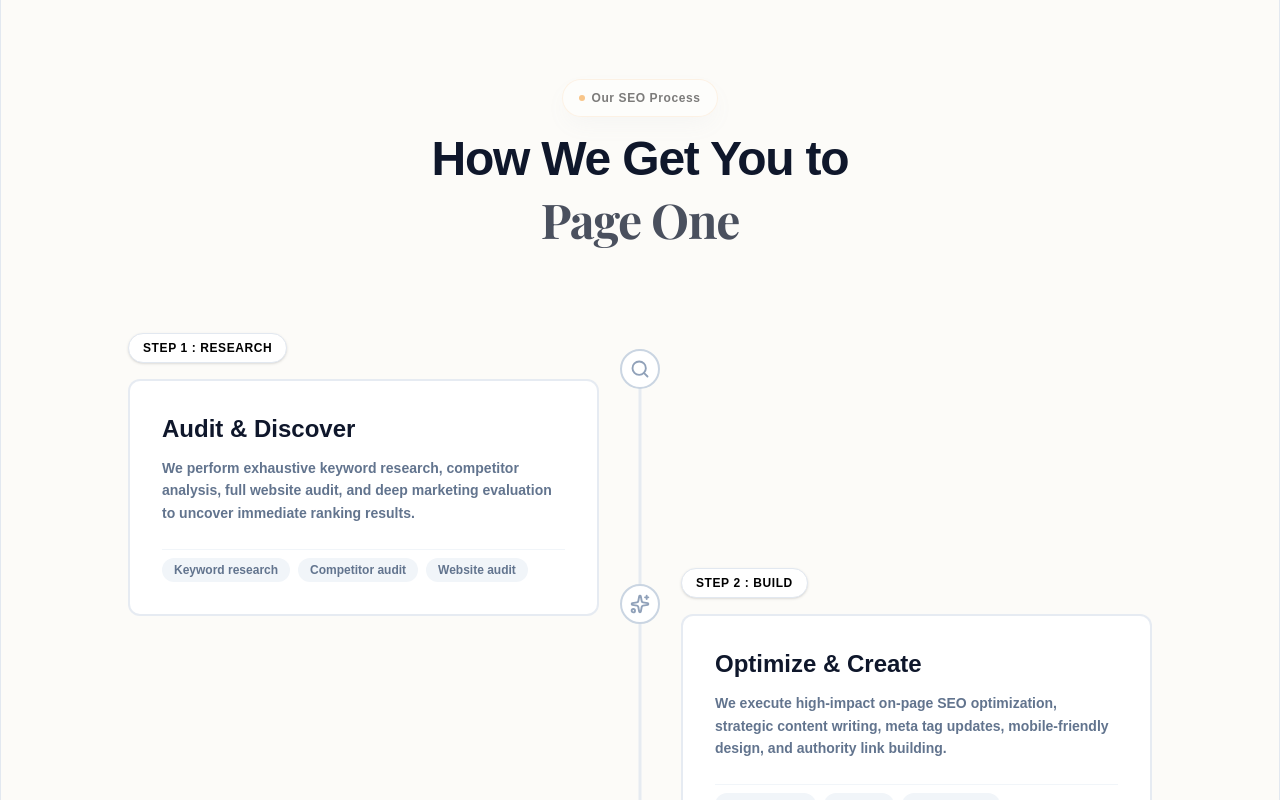
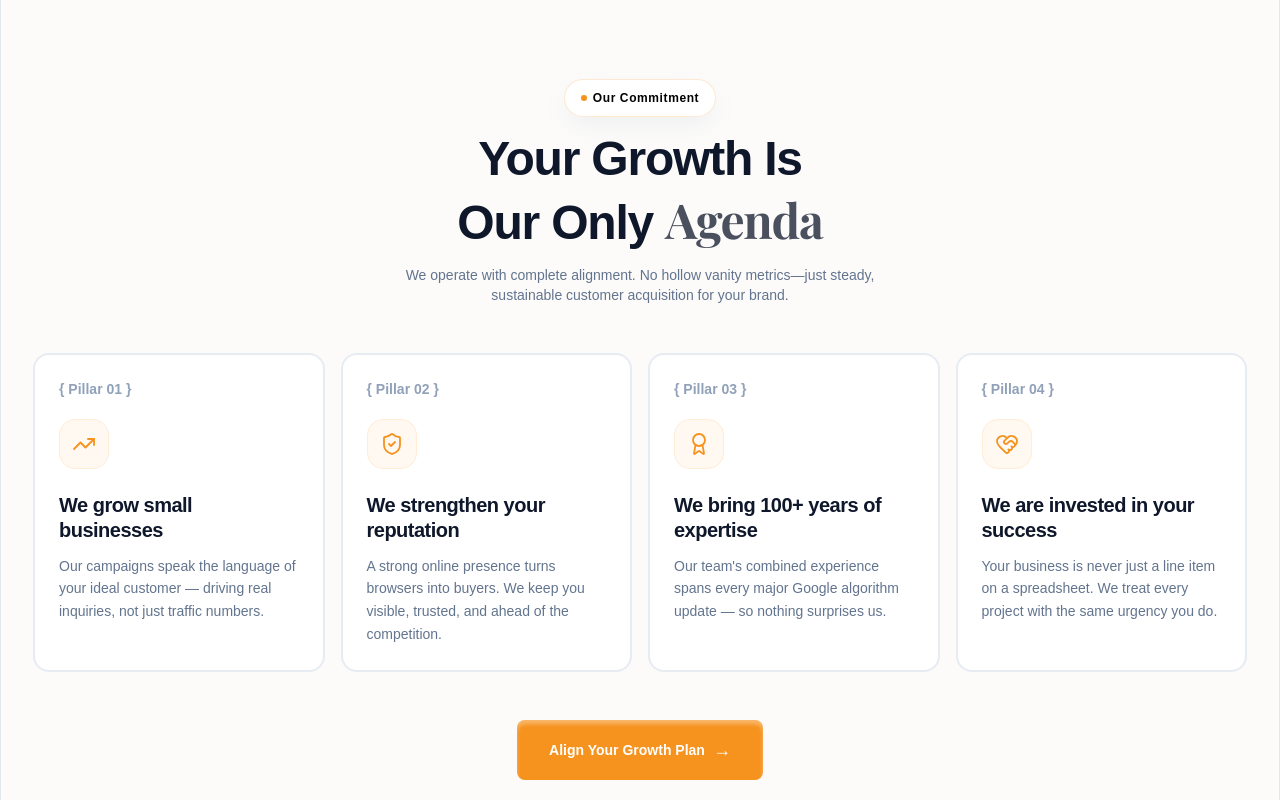
Before and after one commit to codeovik/SEOcompanyOC, a React (Vite) app: page / in a window 1280 px wide. Shown: the part 6980-7780 px from the top of the page. Built offline with nearby package versions, Linux system fonts and the light colour scheme; a web font is replaced by a local one.

Commit message:
feat: add GrowthAgenda component
Integrate the "Your Growth Is Our Only Agenda" section to the main layout to highlight core service values and expertise.

```diff
--- a/src/App.tsx
+++ b/src/App.tsx
@@ -13,6 +13,7 @@ import WhyUs from "./components/WhyUs";
 import Stats from "./components/Stats";
 import Process from "./components/Process";
 import Founder from "./components/Founder";
+import GrowthAgenda from "./components/GrowthAgenda";
 import CtaSection from "./components/CtaSection";
 import TeamExpertise from "./components/TeamExpertise";
 import Testimonials from "./components/Testimonials";
@@ -60,6 +61,9 @@ export default function App() {
         {/* Founder Bio Executive Section */}
         <Founder onBioClick={() => setIsCallModalOpen(true)} />
 
+        {/* Your Growth Is Our Only Agenda Section */}
+        <GrowthAgenda onCtaClick={() => setIsCallModalOpen(true)} />
+
         {/* Process Roadmap Scroll Timeline Section */}
         <Process onCtaClick={() => setIsCallModalOpen(true)} />
 
--- /dev/null
+++ b/src/components/GrowthAgenda.tsx
@@ -0,0 +1,105 @@
+import React from "react";
+import { TrendingUp, ShieldCheck, Award, HeartHandshake } from "lucide-react";
+
+interface GrowthAgendaProps {
+  onCtaClick?: () => void;
+}
+
+export default function GrowthAgenda({ onCtaClick }: GrowthAgendaProps) {
+  const pillars = [
+    {
+      id: "01",
+      icon: TrendingUp,
+      title: "We grow small businesses",
+      description: "Our campaigns speak the language of your ideal customer — driving real inquiries, not just traffic numbers.",
+    },
+    {
+      id: "02",
+      icon: ShieldCheck,
+      title: "We strengthen your reputation",
+      description: "A strong online presence turns browsers into buyers. We keep you visible, trusted, and ahead of the competition.",
+    },
+    {
+      id: "03",
+      icon: Award,
+      title: "We bring 100+ years of expertise",
+      description: "Our team's combined experience spans every major Google algorithm update — so nothing surprises us.",
+    },
+    {
+      id: "04",
+      icon: HeartHandshake,
+      title: "We are invested in your success",
+      description: "Your business is never just a line item on a spreadsheet. We treat every project with the same urgency you do.",
+    },
+  ];
+
+  return (
+    <div className="w-full bg-[#fcfbfa] border-b border-slate-200">
+      {/* Maximum width container identical to other sections, with exactly matching side borders */}
+      <div className="max-w-7xl mx-auto px-4 sm:px-6 lg:px-8 py-16 sm:py-20 border-l border-r border-slate-200">
+
+        {/* Title / Section Header */}
+        <div className="text-center mb-12">
+          <span className="text-xs tracking-wider font-semibold text-black font-satoshi bg-white px-4 py-2.5 rounded-full inline-flex items-center gap-1.5 mb-3 border border-[#f6921e]/20 shadow-[0_10px_25px_-5px_rgba(148,163,184,0.15)] select-none">
+            <span className="w-1.5 h-1.5 rounded-full bg-[#f6921e] shrink-0" />
+            <span>Our Commitment</span>
+          </span>
+          <h2 className="text-2xl sm:text-3xl md:text-5xl font-bold font-satoshi text-slate-900 tracking-tight leading-tight">
+            Your Growth Is <br className="hidden sm:inline" />
+            Our Only <span className="font-playfair font-bold text-slate-900 opacity-[0.75] not-italic inline">Agenda</span>
+          </h2>
+          <p className="text-sm text-slate-500 font-satoshi font-medium mt-3 max-w-lg mx-auto">
+            We operate with complete alignment. No hollow vanity metrics—just steady, sustainable customer acquisition for your brand.
+          </p>
+        </div>
+
+        {/* 4-Card Grid matching the user's selected cards exactly in design and padding */}
+        <div className="grid grid-cols-1 md:grid-cols-2 lg:grid-cols-4 gap-3.5 sm:gap-4 lg:gap-4">
+          {pillars.map((pillar, idx) => {
+            const IconComponent = pillar.icon;
+            return (
+              <div
+                key={idx}
+                className="bg-white rounded-2xl border-2 border-slate-200/80 p-5 sm:p-6 flex flex-col justify-between transition-all duration-300 hover:border-[#f6921e]/60 hover:shadow-[0_12px_30px_rgba(246,146,30,0.06)] group"
+              >
+                <div>
+                  {/* Card Index in template format: { 01 } in single neutral gray color */}
+                  <div className="text-xs sm:text-sm font-satoshi font-semibold text-slate-400 mb-5 flex select-none">
+                     {"{ "}Pillar {pillar.id}{" }"}
+                  </div>
+
+                  {/* Icon with Soft Pink-Orange rounded square container matching the clicked design */}
+                  <div className="inline-flex p-3 bg-orange-50/70 border border-orange-100 text-[#f6921e] rounded-[16px] mb-6 group-hover:bg-[#f6921e]/10 transition-colors duration-300">
+                    <IconComponent className="w-6 h-6 stroke-[1.8]" />
+                  </div>
+
+                  {/* Pillar Title */}
+                  <h4 className="text-lg sm:text-xl font-bold text-slate-900 leading-tight tracking-tight mb-3 font-satoshi group-hover:text-amber-950 transition-colors">
+                    {pillar.title}
+                  </h4>
+
+                  {/* Descriptive text */}
+                  <p className="text-xs sm:text-sm text-slate-500 font-satoshi leading-relaxed font-medium">
+                    {pillar.description}
+                  </p>
+                </div>
+              </div>
+            );
+          })}
+        </div>
+
+        {/* Section CTA Button matching the section purpose (Strategic Growth Action) */}
+        <div className="mt-12 flex justify-center">
+          <button
+            onClick={onCtaClick}
+            className="bg-[#f6921e] backdrop-blur-[2px] rounded-[8px] text-white font-satoshi font-bold text-sm py-4 px-8 flex items-center justify-center gap-2 select-none cursor-pointer transition-all hover:scale-[1.03] active:scale-[0.97] shadow-[inset_0px_4px_4px_0px_rgba(255,255,255,0.35)] hover:shadow-[inset_0px_4px_4px_0px_rgba(255,255,255,0.45),0_8px_30px_rgba(246,146,30,0.22)] group"
+          >
+            <span>Align Your Growth Plan</span>
+            <span className="text-lg transition-transform duration-250 group-hover:translate-x-1">→</span>
+          </button>
+        </div>
+
+      </div>
+    </div>
+  );
+}
```
